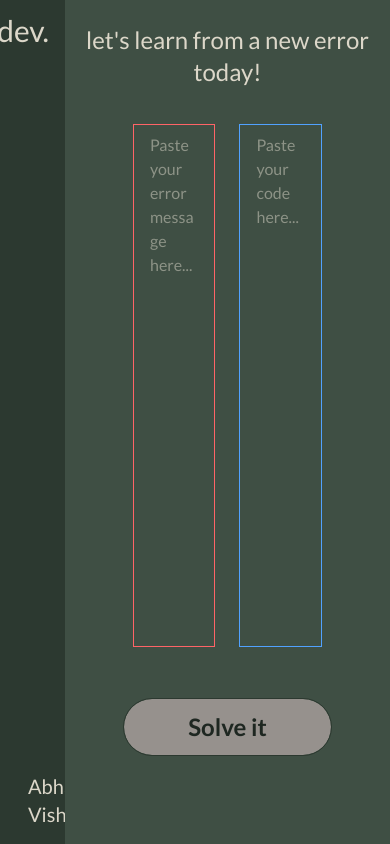
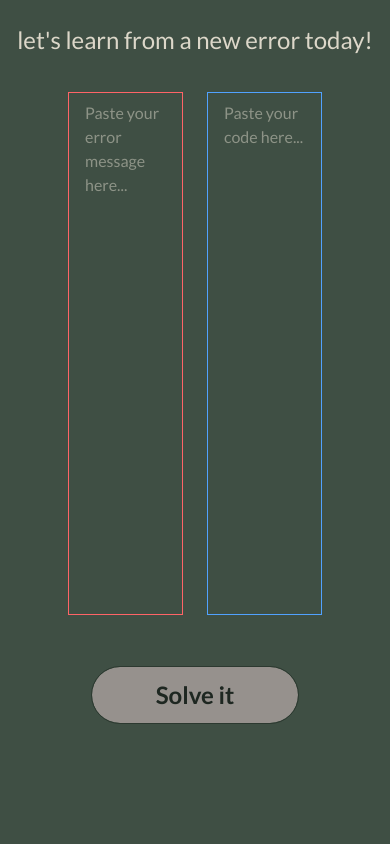
Before and after one commit to Abhaysoft-inc/junieordev, a Next.js app: page /home in a window 390 px wide. Built offline with nearby package versions, Linux system fonts and the light colour scheme.

Commit message:
made sidebar responsive

```diff
--- a/src/app/home/page.jsx
+++ b/src/app/home/page.jsx
@@ -9,11 +9,11 @@ function HomePage() {
 
             <div className="h-screen flex lato-regular">
 
-                <div className="w-1/6 bg-[#2C3930] ">
+                <div className="md:w-1/6 md:block hidden bg-[#2C3930] ">
                     <Sidebar />
 
                 </div>
-                <div className="w-5/6 bg-[#3F4F44] pt-6 ">
+                <div className="md:w-5/6 bg-[#3F4F44] pt-6 ">
 
                     <p className="text-center text-[#DCD7C9] text-2xl lato-regular ">let's learn from a new error today!</p>
 
--- a/src/components/Sidebar.tsx
+++ b/src/components/Sidebar.tsx
@@ -7,7 +7,7 @@ function Sidebar() {
         <>
 
             <div className="px-2 mr-2 h-screen flex flex-col">
-                <p className=" flex justify-end text-3xl mt-3 text-[#DCD7C9]">junieordev.</p>
+                <p className=" flex justify-end text-[2vw] mt-3 text-[#DCD7C9]">junieordev.</p>
 
 
                 <div className="account-box mt-auto mb-4 mx-2 ">
@@ -15,7 +15,7 @@ function Sidebar() {
                         <div className="image h-6 w-6 bg-white rounded-full">
                             <Image src={'https://avatar.iran.liara.run/public'} width={24} height={24} alt='' />
                         </div>
-                        <p className="text-[#DCD7C9] text-xl">Abhay Vish.</p>
+                        <p className="text-[#DCD7C9] text-[1.3vw]">Abhay Vish.</p>
                         <MdLogout color='#DCD7C9' size={20} />
 
                     </div>
```
